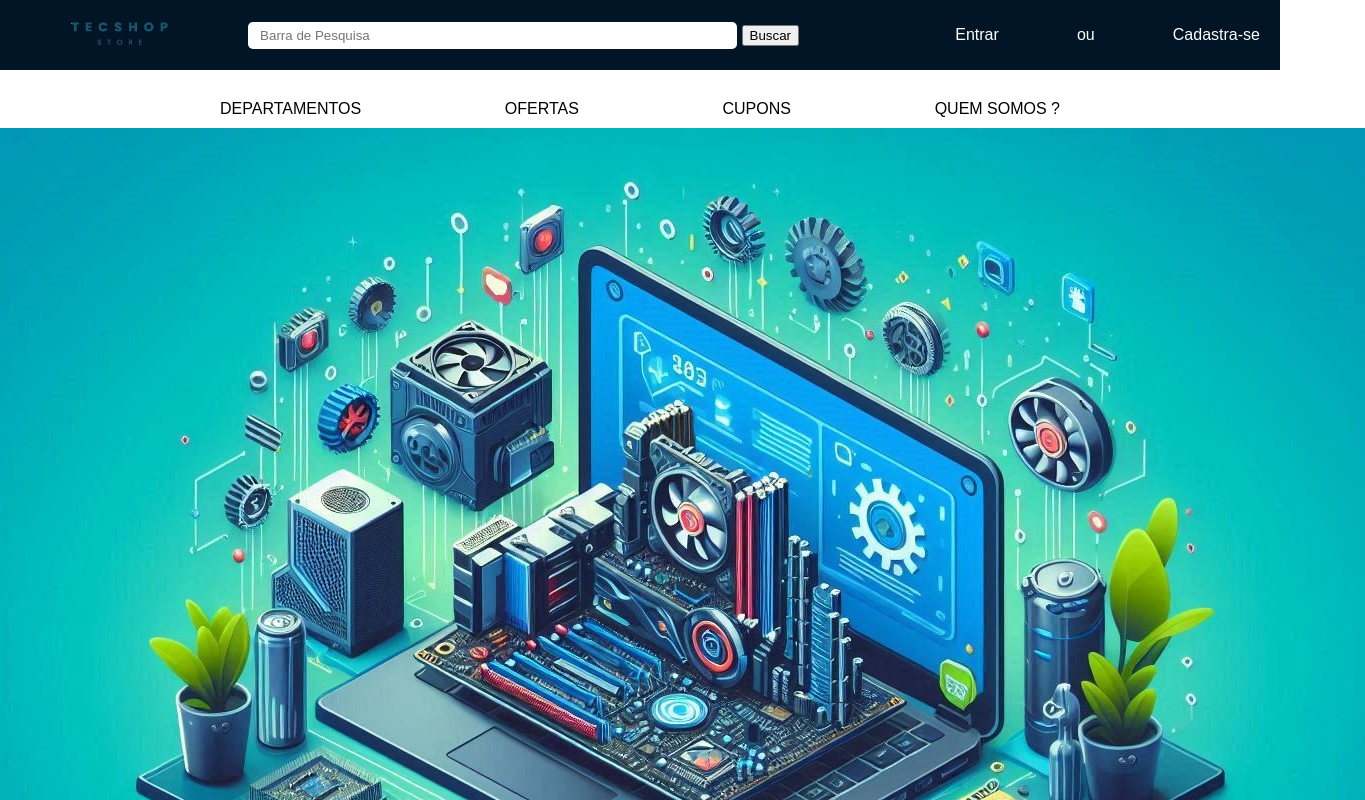
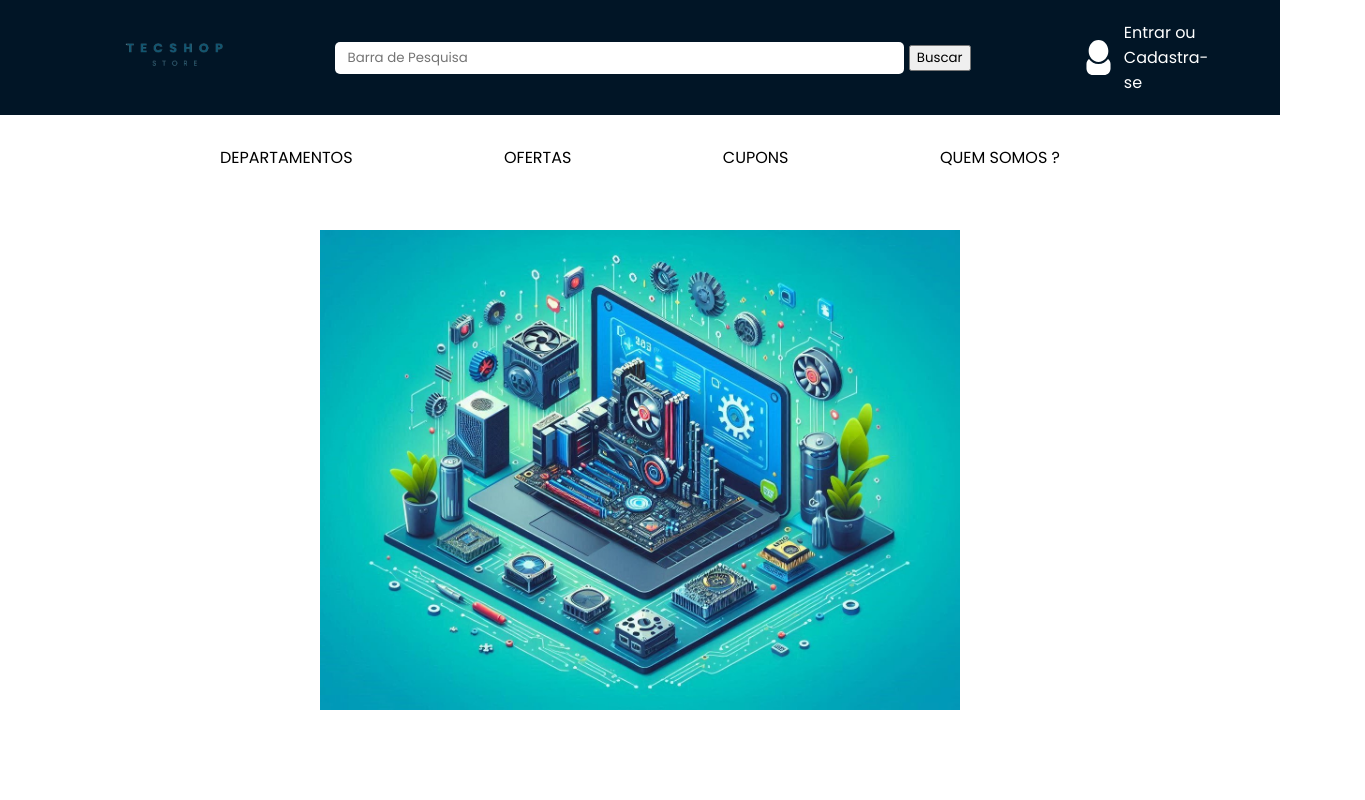
Before and after one commit to italoalcantaraa/TecShopStore, a plain HTML site: page public/src/pages/Home/Home.html in a window 1280 px wide. Shown: the top 800 px of the page, 1365 px wide, since content can reach past the window. Drawn offline with Linux system fonts and the light colour scheme.

Commit message:
Ajustes na home

```diff
--- a/public/src/pages/Home/Home.html
+++ b/public/src/pages/Home/Home.html
@@ -24,12 +24,16 @@
         </div>
 
         <div class="icon">
-            <img src="">
+            <img src="../../assets/images/user-svgrepo-com.svg">
+
+            <p>
+                <a class="login" href="">Entrar</a>
+                ou
+                <a class="login" href="">Cadastra-se</a>
+            </p>
+
         </div>
 
-        <a class="login" href="">Entrar</a>
-        <p>ou</p>
-        <a class="login" href="">Cadastra-se</a>
 
     </header>
 
--- a/public/src/pages/Home/index.css
+++ b/public/src/pages/Home/index.css
@@ -1,13 +1,18 @@
 * {
     margin: 0;
     box-sizing: border-box;
-    font-family: Arial, Helvetica, sans-serif;
+    font-family: 'font';
+}
+
+@font-face {
+    font-family: 'font';
+    src: url('../../assets/fonts/font.woff2');
 }
 
 .header-container {
     padding: 20px;
     display: flex;
-    justify-content: space-between;
+    justify-content: space-around;
     align-items: center;
     background-color: #011526;
 }
@@ -64,19 +69,19 @@ a {
     border-radius: 5px;
 }
 
-.dropdown-content{
+.dropdown-content {
     display: none;
     position: absolute;
     top: 130px;
     left: 200px;
     background-color: #011526;
     min-width: 177px;
-    box-shadow: 0px 8px 16px rgba(0,0,0,0.1);
+    box-shadow: 0px 8px 16px rgba(0, 0, 0, 0.1);
     z-index: 1;
     border-radius: 5px;
 }
 
-.dropdown-content a{
+.dropdown-content a {
     padding: 12px 16px;
     display: block;
     color: white;
@@ -88,13 +93,32 @@ a {
     background-color: #105773;
 }
 
-.show{
+.show {
     display: block;
 }
 
-.carrossel{
-    width: 500px;
-    max-width: 10px;
+.carrossel {
+    display: flex;
+    padding: 50px 0px;
+}
+
+.carrossel img {
+    margin: 0 auto;
+    max-width: 50%;
     height: auto;
     display: block;
 }
+
+.icon {
+    gap: 8px;
+    display: flex;
+    max-width: 10%;
+}
+
+.icon a:hover{
+    text-decoration: underline;
+}
+
+.icon img{
+    width: 35px;
+}
```
Also changed, not shown: public/src/assets/fonts/font.woff2 (added).
